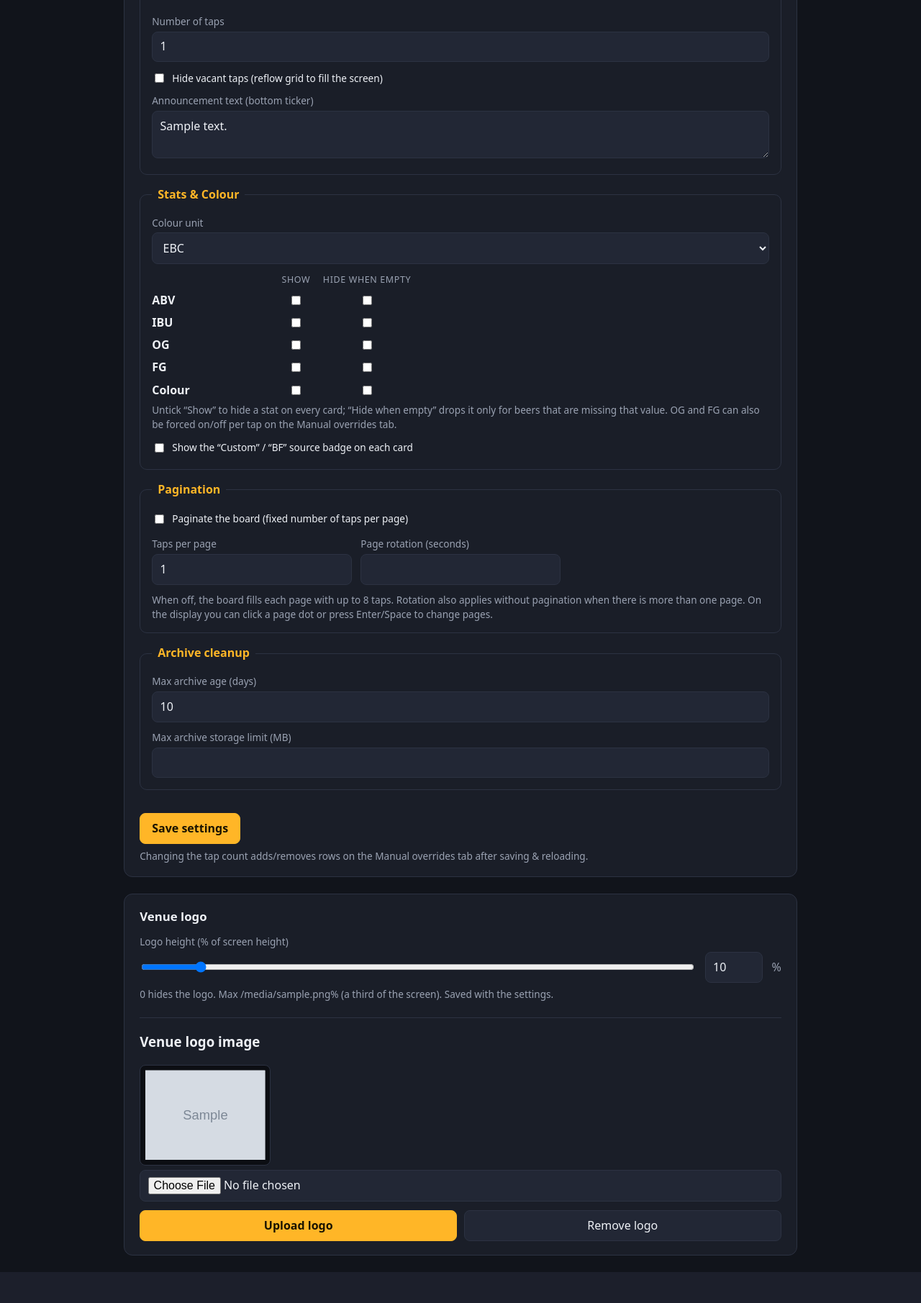
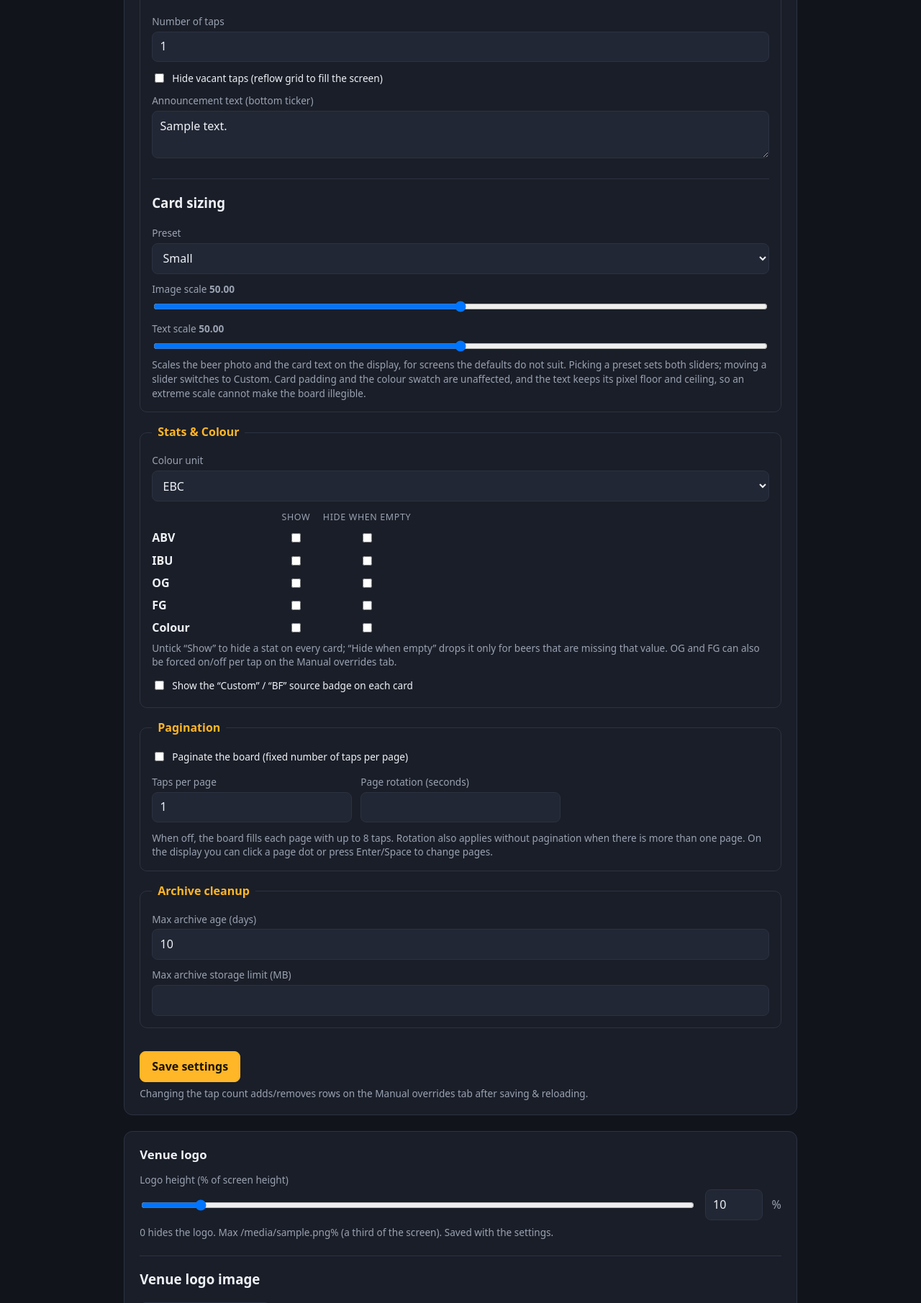
Before and after one commit to jceccato/tv-taplist, a FastAPI app: template templates/admin.html in a window 1280 px wide. Shown: the part 760-2571 px from the top of the page at 72% size. Before the commit the page ends 2528 px from the top, so only its background shows below. Run offline with FastAPI, Linux system fonts and the light colour scheme; the template is opened without the code that fills it: most values are stand-ins (such as "Sample title", 1, 10 or a date in 2020); grey boxes marked "Sample" are stand-in pictures; data that the repository does not hold is empty; parts of the project's set-up code (start-up, migrations or seed data) failed here and were passed over; some libraries are stand-ins or nearby versions.

Commit message:
feat(admin): card sizing controls on the Settings tab
A preset picker (Small / Normal / Large / Custom) plus a slider for each
scale, with a live numeric readout. Picking a preset repaints both
sliders; dragging either slider flips the picker to Custom. Assigning
.value does not fire "input", so repainting from a preset cannot bounce
the picker back to Custom.

The slider bounds come from the server clamps rather than being written
into the template, so an input can never post a value config rejects.

The preset map is mirrored in admin.js because there is no build step for
the browser to import the Python one. That mirror only drives what the
operator sees while picking - the server re-resolves on save - and
test_frontend_constants.py now pins it, alongside a guard that the two
CSS custom properties display.js writes are the ones display.css reads.

Co-Authored-By: Claude Opus 5 <noreply@anthropic.com>

```diff
--- a/static/css/admin.css
+++ b/static/css/admin.css
@@ -121,6 +121,16 @@ select {
 .stat-grid-name { font-weight: 600; }
 .stat-grid input[type=checkbox] { width: auto; justify-self: center; }
 
+/* The live numeric readout beside a range label (card sizing). Tabular figures
+   and a fixed min-width so the label does not jog sideways while dragging. */
+.range-val {
+  display: inline-block;
+  min-width: 3ch;
+  font-variant-numeric: tabular-nums;
+  color: var(--muted);
+  font-weight: 600;
+}
+
 /* Logo height slider + number */
 .slider-row { display: flex; align-items: center; gap: 0.8rem; }
 .slider-row input[type=range] { flex: 1; }
--- a/static/js/admin.js
+++ b/static/js/admin.js
@@ -82,6 +82,60 @@
   }
   document.querySelectorAll(".color-field").forEach(wireColorField);
 
+  // ---- card sizing (preset picker + the two scale sliders) ----
+  // Mirrors TAP_SIZE_PRESETS in app/config_store.py. The duplication is
+  // deliberate (no build step, so the browser cannot import the Python map) and
+  // is pinned by tests/test_frontend_constants.py so the two cannot drift.
+  // Note this map only drives what the operator SEES while picking: the server
+  // re-resolves the preset on save, so a stale browser can never store a preset
+  // beside another preset's scales.
+  const TAP_SIZE_PRESETS = {
+    small: { image: 0.6, text: 0.75 },
+    normal: { image: 1.0, text: 1.0 },
+    large: { image: 1.5, text: 1.4 },
+  };
+
+  function setupCardSizing(form) {
+    const preset = form.querySelector('select[name="tap_size_preset"]');
+    const image = form.querySelector('input[name="tap_image_scale"]');
+    const text = form.querySelector('input[name="tap_text_scale"]');
+    if (!preset || !image || !text) return;
+
+    // The readout lives in the <label>, outside the slider row, so look it up by
+    // the control's id rather than by DOM proximity.
+    function readout(input) {
+      return form.querySelector('[data-range-val-for="' + input.id + '"]');
+    }
+    function showValue(input) {
+      const el = readout(input);
+      if (el) el.textContent = Number(input.value).toFixed(2);
+    }
+
+    preset.addEventListener("change", () => {
+      const fixed = TAP_SIZE_PRESETS[preset.value];
+      // "Custom" has no numbers of its own: it means "keep what the sliders
+      // already show", so picking it must not disturb them.
+      if (!fixed) return;
+      image.value = String(fixed.image);
+      text.value = String(fixed.text);
+      showValue(image);
+      showValue(text);
+    });
+
+    // Assigning .value above does not fire "input", so repainting the sliders
+    // from a preset cannot bounce the picker back to Custom. Only a human drag
+    // reaches here.
+    [image, text].forEach((input) => {
+      input.addEventListener("input", () => {
+        showValue(input);
+        preset.value = "custom";
+      });
+    });
+
+    showValue(image);
+    showValue(text);
+  }
+
   // ---- settings form ----
   const settingsForm = document.getElementById("settings-form");
   if (settingsForm) {
@@ -92,6 +146,8 @@
       hRange.addEventListener("input", () => { hNum.value = hRange.value; });
       hNum.addEventListener("input", () => { hRange.value = hNum.value; });
     }
+
+    setupCardSizing(settingsForm);
 
     settingsForm.addEventListener("submit", async (e) => {
       e.preventDefault();
--- a/templates/admin.html
+++ b/templates/admin.html
@@ -111,6 +111,31 @@
 
             <label for="announcement">Announcement text (bottom ticker)</label>
             <textarea id="announcement" name="announcement_text" rows="2">{{ cfg.announcement_text }}</textarea>
+
+            <hr class="panel-sep">
+            <h3>Card sizing</h3>
+            <label for="tap_size_preset">Preset</label>
+            <select id="tap_size_preset" name="tap_size_preset">
+              <option value="small" {{ 'selected' if cfg.tap_size_preset == 'small' else '' }}>Small</option>
+              <option value="normal" {{ 'selected' if cfg.tap_size_preset == 'normal' else '' }}>Normal</option>
+              <option value="large" {{ 'selected' if cfg.tap_size_preset == 'large' else '' }}>Large</option>
+              <option value="custom" {{ 'selected' if cfg.tap_size_preset == 'custom' else '' }}>Custom</option>
+            </select>
+
+            <label for="tap_image_scale">Image scale <span class="range-val" data-range-val-for="tap_image_scale">{{ '%.2f'|format(cfg.tap_image_scale) }}</span></label>
+            <div class="slider-row">
+              <input type="range" id="tap_image_scale" name="tap_image_scale"
+                     min="{{ min_image_scale }}" max="{{ max_image_scale }}" step="0.05"
+                     value="{{ cfg.tap_image_scale }}">
+            </div>
+
+            <label for="tap_text_scale">Text scale <span class="range-val" data-range-val-for="tap_text_scale">{{ '%.2f'|format(cfg.tap_text_scale) }}</span></label>
+            <div class="slider-row">
+              <input type="range" id="tap_text_scale" name="tap_text_scale"
+                     min="{{ min_text_scale }}" max="{{ max_text_scale }}" step="0.05"
+                     value="{{ cfg.tap_text_scale }}">
+            </div>
+            <p class="hint">Scales the beer photo and the card text on the display, for screens the defaults do not suit. Picking a preset sets both sliders; moving a slider switches to Custom. Card padding and the colour swatch are unaffected, and the text keeps its pixel floor and ceiling, so an extreme scale cannot make the board illegible.</p>
           </fieldset>
 
           <fieldset>
```
Also changed, not shown: tests/test_frontend_constants.py (+29 -0 lines).
